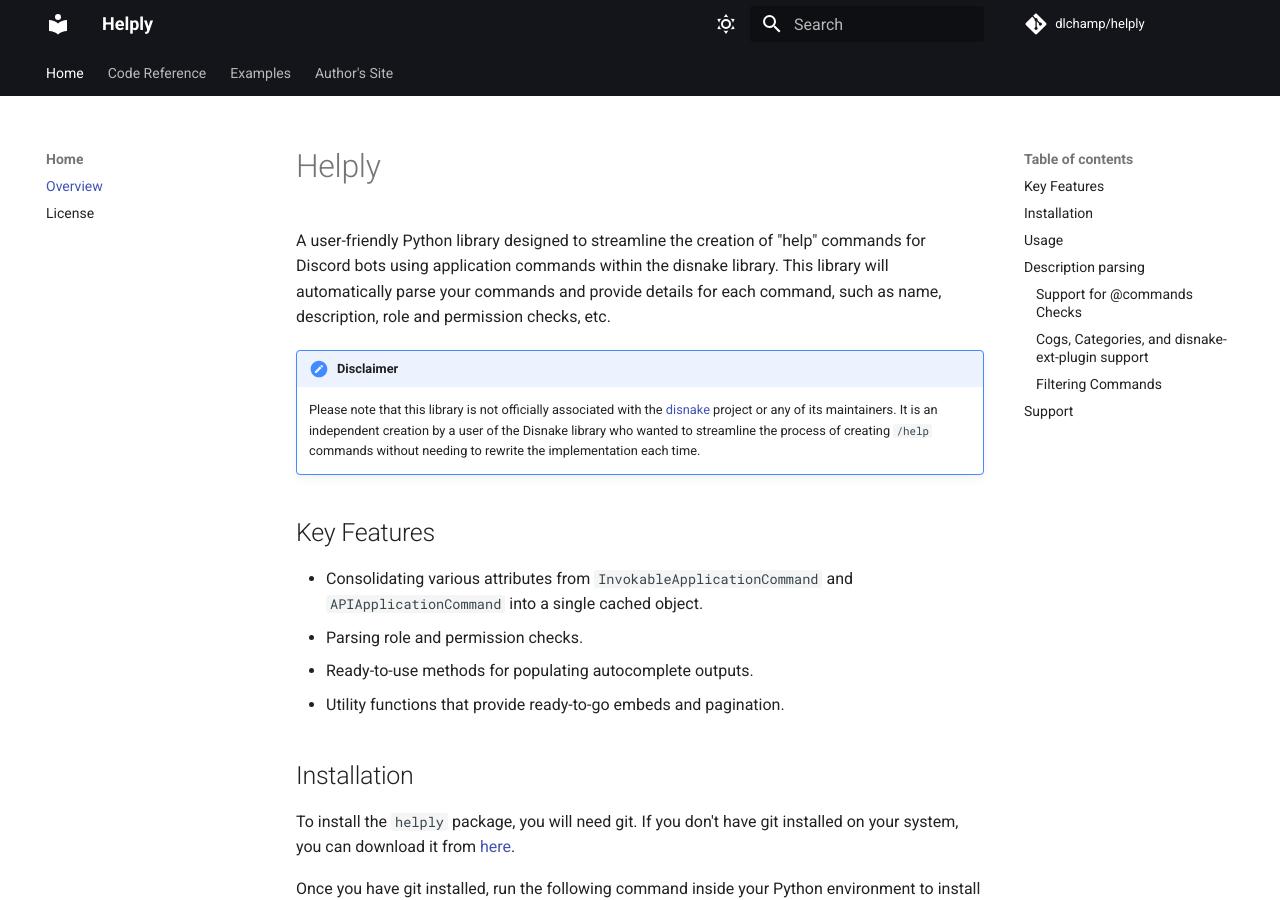
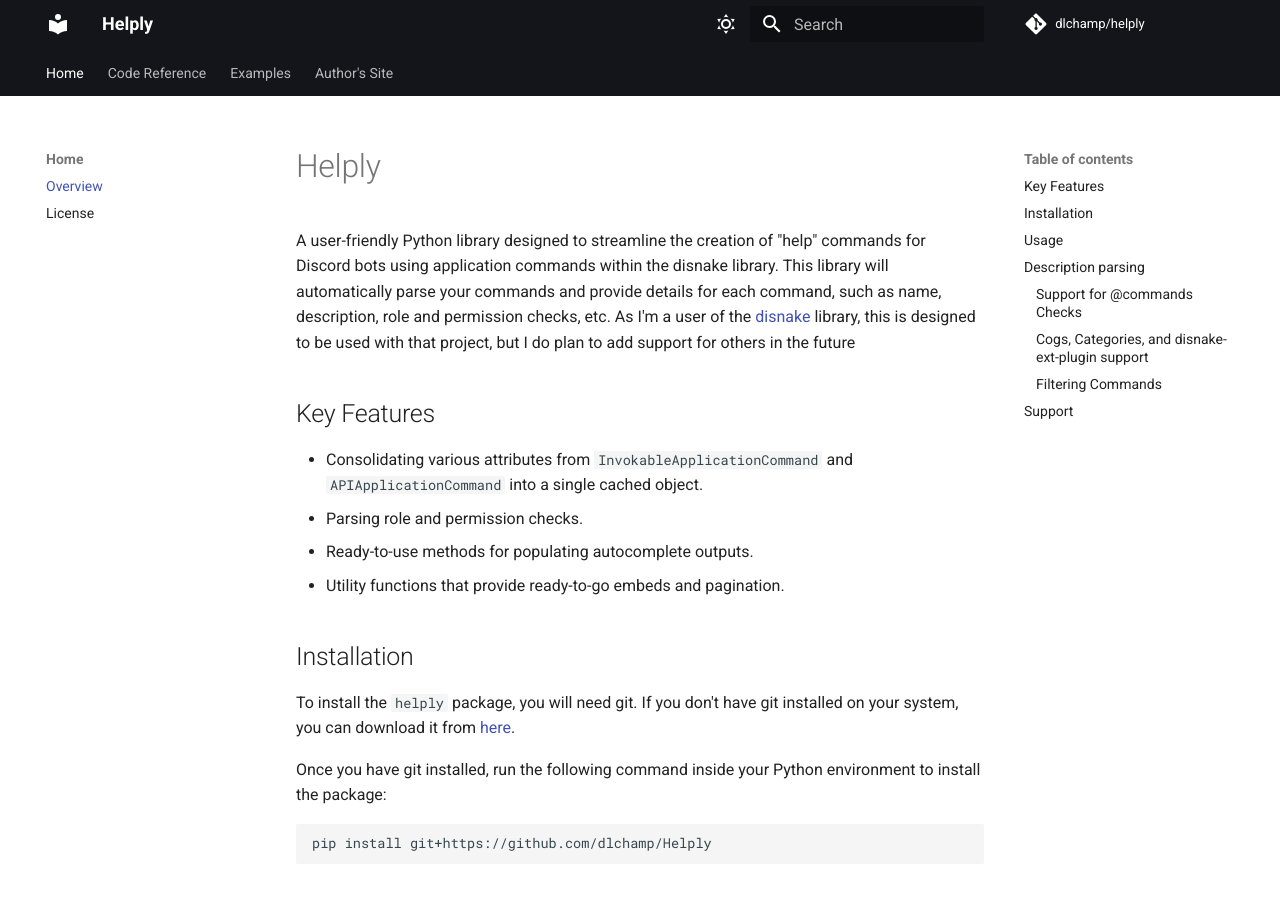
Before and after one commit to dlchamp/Helply, an MkDocs documentation site: the page built from docs/index.md, in a window 1280 px wide and 900 px high. Built offline with MkDocs 1.6.1 and Material for MkDocs 9.7.7, drawn with Linux system fonts in a browser that asks for light colours; comment, search, counter and statistics services are not loaded.

Commit message:
docs:  remove disclaimer and add more to description

```diff
--- a/docs/index.md
+++ b/docs/index.md
@@ -3,11 +3,9 @@
 
 A user-friendly Python library designed to streamline the creation of "help" commands for
 Discord bots using application commands within the disnake library. This library will automatically parse your commands
-and provide details for each command, such as name, description, role and permission checks, etc.
+and provide details for each command, such as name, description, role and permission checks, etc.  As I'm a user of the [disnake](https://disnake.dev) library, this is designed to be used with that project, but I do plan to add support for others in the future
 
-!!! Disclaimer
-    Please note that this library is not officially associated with the [disnake](https://github.com/DisnakeDev/disnake) project or any of its maintainers. It is an independent creation by a user of the Disnake library who wanted to streamline the process of creating `/help` commands without needing to
-    rewrite the implementation each time.
+
 
 
 ## Key Features
```
Also changed, not shown: README.md (+2 -4 lines).
